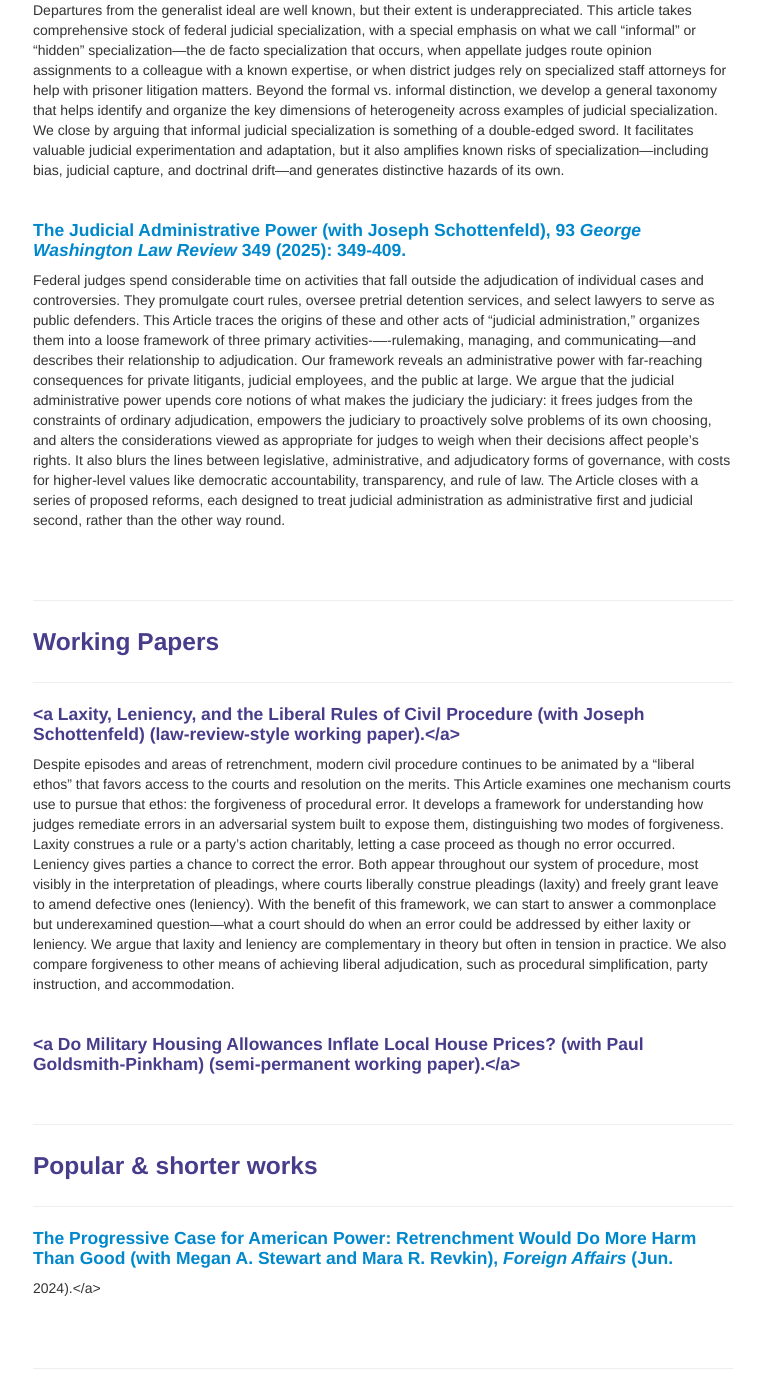
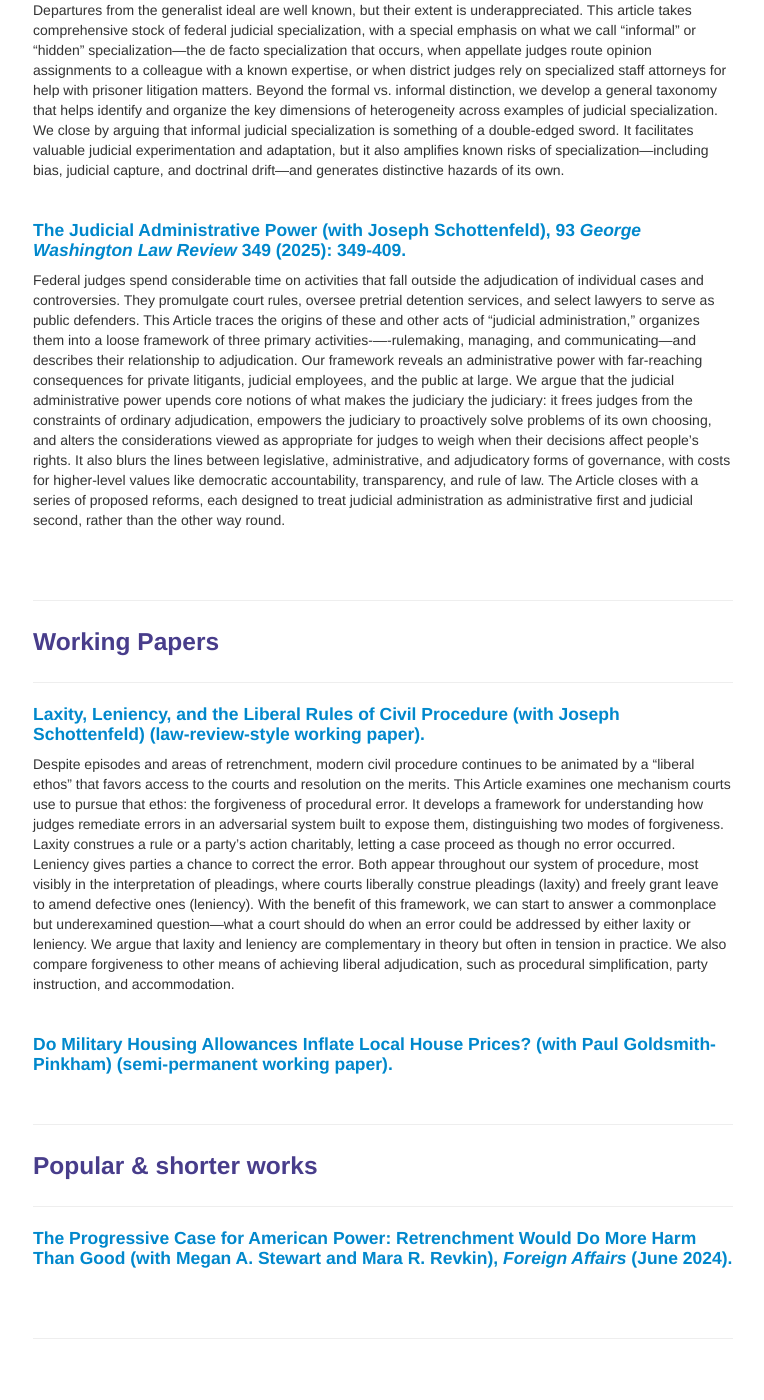
Before and after one commit to jbpetkun/jbpetkun.github.io, a Jekyll site: the page built from pages/research.md, in a window 1280 px wide and 1400 px high, scrolled down 1226 px. Shown: the whole window, without its empty margins (257-1021 px from the left). Built offline with Jekyll 4.4.1, drawn with Linux system fonts in a browser that asks for light colours; our own code applies the rules of GitHub Pages for plain Markdown files; after the commit the page ends 2596 px from its top, so only the background shows below that.

Commit message:
Update research.md

```diff
--- a/pages/research.md
+++ b/pages/research.md
@@ -35,12 +35,12 @@ Federal judges spend considerable time on activities that fall outside the adjud
 ### Working Papers
 ---
 
-#### <a Laxity, Leniency, and the Liberal Rules of Civil Procedure (with Joseph Schottenfeld) (law-review-style working paper).</a>
+#### <a> Laxity, Leniency, and the Liberal Rules of Civil Procedure (with Joseph Schottenfeld) (law-review-style working paper).</a>
 Despite episodes and areas of retrenchment, modern civil procedure continues to be animated by a "liberal ethos" that favors access to the courts and resolution on the merits. This Article examines one mechanism courts use to pursue that ethos: the forgiveness of procedural error. It develops a framework for understanding how judges remediate errors in an adversarial system built to expose them, distinguishing two modes of forgiveness. Laxity construes a rule or a party's action charitably, letting a case proceed as though no error occurred. Leniency gives parties a chance to correct the error. Both appear throughout our system of procedure, most visibly in the interpretation of pleadings, where courts liberally construe pleadings (laxity) and freely grant leave to amend defective ones (leniency). With the benefit of this framework, we can start to answer a commonplace but underexamined question---what a court should do when an error could be addressed by either laxity or leniency. We argue that laxity and leniency are complementary in theory but often in tension in practice. We also compare forgiveness to other means of achieving liberal adjudication, such as procedural simplification, party instruction, and accommodation.
 
 <br/>
 
-#### <a Do Military Housing Allowances Inflate Local House Prices? (with Paul Goldsmith-Pinkham) (semi-permanent working paper).</a>
+#### <a> Do Military Housing Allowances Inflate Local House Prices? (with Paul Goldsmith-Pinkham) (semi-permanent working paper).</a>
 
 <br/>
 
@@ -48,8 +48,7 @@ Despite episodes and areas of retrenchment, modern civil procedure continues to
 ### Popular & shorter works
 ---
 
-#### <a href="https://www.foreignaffairs.com/united-states/progressive-case-american-power"> The Progressive Case for American Power: Retrenchment Would Do More Harm Than Good (with Megan A. Stewart and Mara R. Revkin), _Foreign Affairs_ (Jun.
-2024).</a>
+#### <a href="https://www.foreignaffairs.com/united-states/progressive-case-american-power"> The Progressive Case for American Power: Retrenchment Would Do More Harm Than Good (with Megan A. Stewart and Mara R. Revkin), _Foreign Affairs_ (June 2024).</a>
 
 <br/>
 <!-- Note: this is how to write a comment in HTML. Everything in here won't show up on your webpage.-->
```
